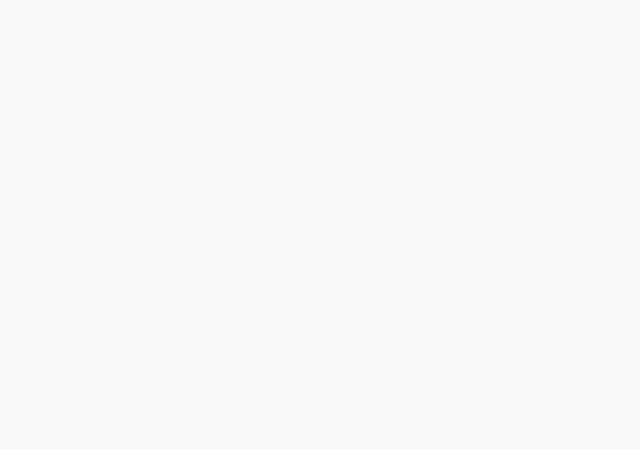
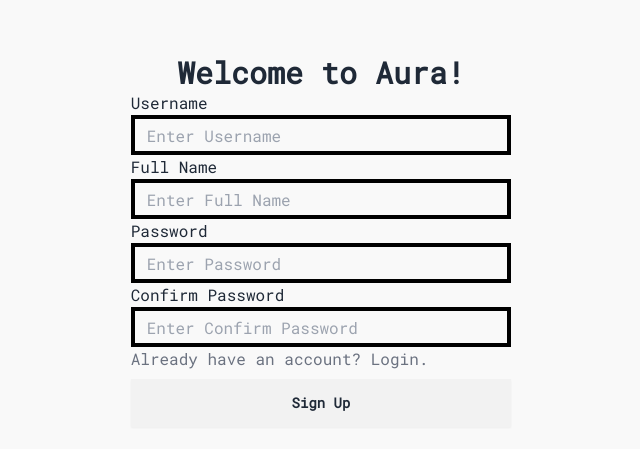
Before and after one commit to thyatran/social-media, a React (Vite) app in the folder frontend/: page /signup in a window 1280 px wide. Before the commit this address had no page. Shown: the part 159-608 px from the top of the page, without its empty margins (319-959 px from the left). Built offline with nearby package versions, Linux system fonts and the light colour scheme.

Commit message:
Implemented signup

```diff
--- a/frontend/src/App.jsx
+++ b/frontend/src/App.jsx
@@ -28,6 +28,10 @@ const App = () => {
           element={authUser ? <Navigate to="/" /> : <Login />}
         />
         <Route
+          path="/signup"
+          element={authUser ? <Navigate to="/" /> : <Signup />}
+        />
+        <Route
           path="/profile"
           element={authUser ? <Profile /> : <Navigate to={"/login"} />}
         />
--- a/frontend/src/hooks/useSignup.js
+++ b/frontend/src/hooks/useSignup.js
@@ -1,7 +1,65 @@
-import React from "react";
+import React, { useState } from "react";
+import { useAuthContext } from "../context/AuthContext";
+import toast from "react-hot-toast";
 
 const useSignup = () => {
-  return <div>useSignup</div>;
+  const [loading, setLoading] = useState(false);
+  const { setAuthUser } = useAuthContext();
+
+  const signup = async ({ username, fullname, password, confirmPassword }) => {
+    const success = handleInputsErrors({
+      username,
+      fullname,
+      password,
+      confirmPassword,
+    });
+
+    if (!success) return;
+
+    try {
+      const res = await fetch("/api/auth/signup", {
+        method: "POST",
+        headers: { "Content-Type": "application/json" },
+        body: JSON.stringify({
+          username,
+          fullname,
+          password,
+          confirmPassword,
+        }),
+      });
+
+      const data = await res.json();
+      if (data.error) {
+        throw new Error(data.error);
+      }
+
+      localStorage.setItem("logged-in-user", JSON.stringify(data));
+      setAuthUser(data);
+    } catch (error) {
+      toast.error(error.message);
+    } finally {
+      setLoading(false);
+    }
+  };
+  return { loading, signup };
 };
 
 export default useSignup;
+
+function handleInputsErrors({ username, fullname, password, confirmPassword }) {
+  if (!username || !fullname || !password || !confirmPassword) {
+    toast.error("Please fill in all the fields");
+    return false;
+  }
+
+  if (password != confirmPassword) {
+    toast.error("Password does not match");
+    return false;
+  }
+
+  if (password.length < 6) {
+    toast.error("Password must be at least 6 characters");
+    return false;
+  }
+  return true;
+}
--- a/frontend/src/pages/signup/Signup.jsx
+++ b/frontend/src/pages/signup/Signup.jsx
@@ -1,53 +1,87 @@
-import React from "react";
+import React, { useState } from "react";
 import { Link } from "react-router-dom";
+import useSignup from "../../hooks/useSignup";
 
 const Signup = () => {
+  const [inputs, setInputs] = useState({
+    username: "",
+    fullname: "",
+    password: "",
+    confirmPassword: "",
+  });
+
+  const { loading, signup } = useSignup();
+
+  const handleSubmit = async (e) => {
+    e.preventDefault(); // avoid refresh when submitting page
+    await signup(inputs);
+  };
   return (
     <div className="flex flex-col items-center justify-center min-w-96 mx-auto">
       <div className="w-full p-6">
         <h1 className="text-3xl font-semibold text-center">Welcome to Aura!</h1>
-
-        <div className="">
-          <label htmlFor="">
-            <span>Username</span>
-          </label>
+        <form onSubmit={handleSubmit}>
+          <div>
+            <label htmlFor="username">Username</label>
             <input
+              id="username"
+              name="username"
               type="text"
               placeholder="Enter Username"
+              autoComplete="username"
               className="w-full h-10 border-4 border-black bg-transparent rounded-none pl-3"
+              value={inputs.username}
+              onChange={(e) =>
+                setInputs({ ...inputs, username: e.target.value })
+              }
             />
           </div>
 
           <div>
-          <label htmlFor="">
-            <span>Full Name</span>
-          </label>
+            <label htmlFor="fullname">Full Name</label>
             <input
+              id="fullname"
+              name="fullname"
               type="text"
               placeholder="Enter Full Name"
+              autoComplete="name"
               className="w-full h-10 border-4 border-black bg-transparent rounded-none pl-3"
+              value={inputs.fullname}
+              onChange={(e) =>
+                setInputs({ ...inputs, fullname: e.target.value })
+              }
             />
           </div>
 
           <div>
-          <label htmlFor="">
-            <span>Password</span>
-          </label>
+            <label htmlFor="password">Password</label>
             <input
-            type="text"
+              id="password"
+              name="password"
+              type="password"
               placeholder="Enter Password"
+              autoComplete="new-password"
               className="w-full h-10 border-4 border-black bg-transparent rounded-none pl-3"
+              value={inputs.password}
+              onChange={(e) =>
+                setInputs({ ...inputs, password: e.target.value })
+              }
             />
           </div>
 
           <div>
-          <label htmlFor="">
-            <span>Confirm Password</span>
-          </label>
+            <label htmlFor="confirmPassword">Confirm Password</label>
             <input
-            type="text"
+              id="confirmPassword"
+              name="confirmPassword"
+              type="password"
               placeholder="Enter Confirm Password"
+              autoComplete="new-password"
               className="w-full h-10 border-4 border-black bg-transparent rounded-none pl-3"
+              value={inputs.confirmPassword}
+              onChange={(e) =>
+                setInputs({ ...inputs, confirmPassword: e.target.value })
+              }
             />
           </div>
 
@@ -56,11 +90,20 @@ const Signup = () => {
             Already have an account? Login.
           </Link>
 
+          {/* sign up button */}
           <div>
-          <button className="btn btn-block btn-md mt-2 rounded-none">
-            Sign Up
+            <button
+              className="btn btn-block btn-md mt-2 rounded-none"
+              disabled={loading}
+            >
+              {loading ? (
+                <span className="loading loading-spinner"></span>
+              ) : (
+                "Sign Up"
+              )}
             </button>
           </div>
+        </form>
       </div>
     </div>
   );
```
Lines whose indentation alone changed are shown as unchanged.
